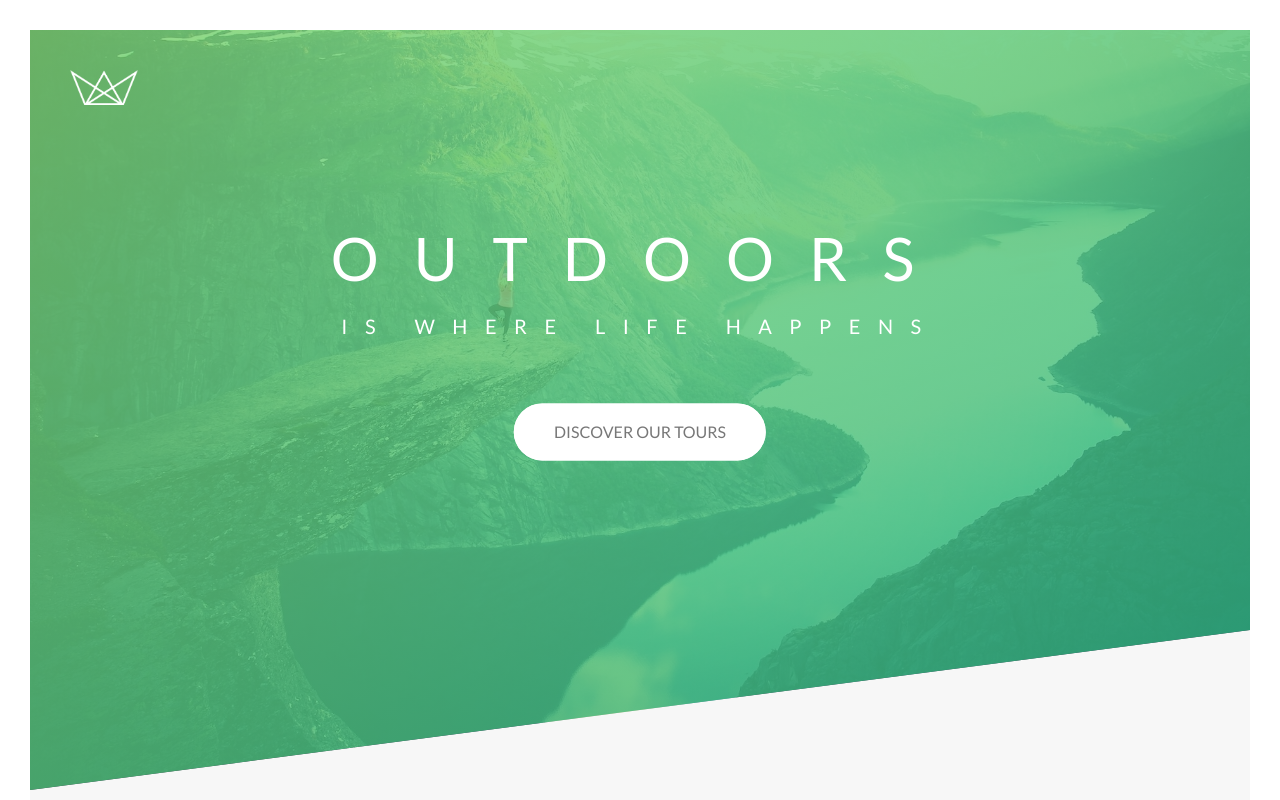
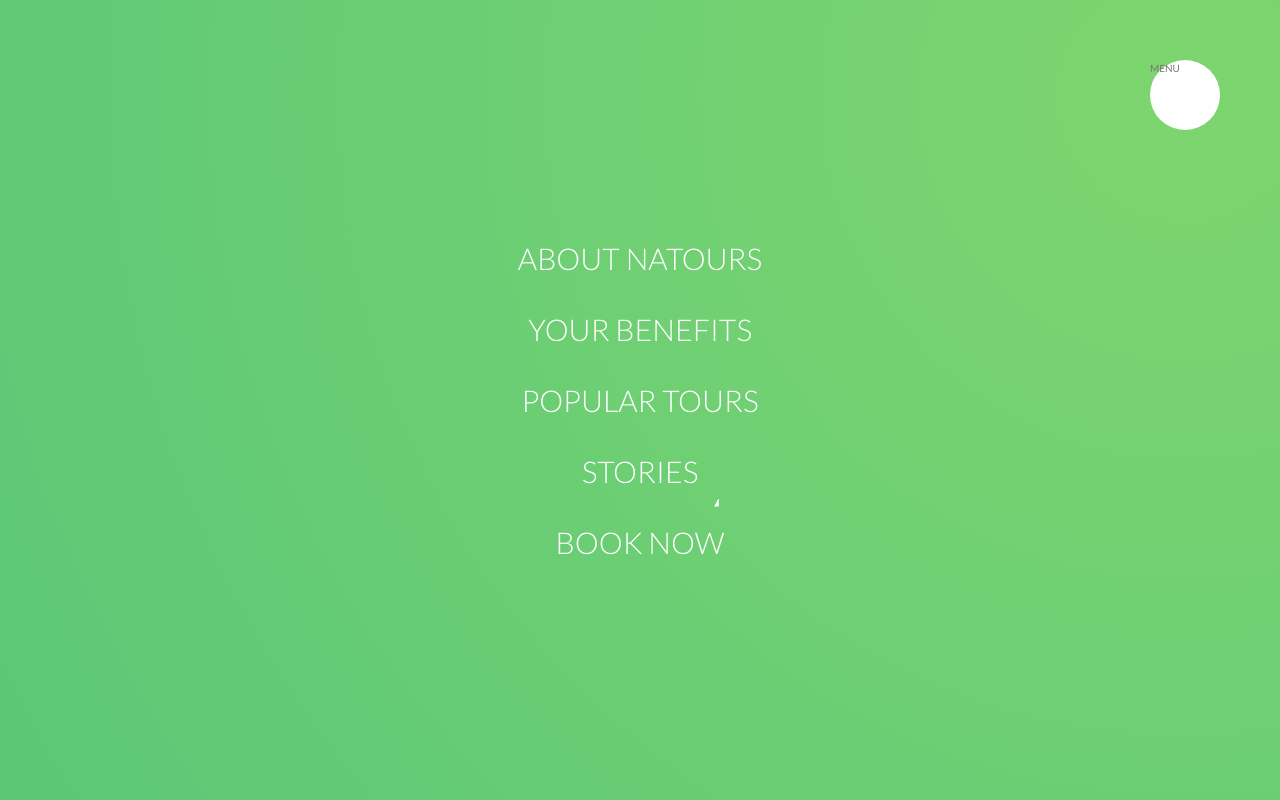
Before and after one commit to KelvinMitaki/CSS_BASICS, a website: page index.html in a window 1280 px wide. Shown: the top 800 px of the page. Drawn offline with Linux system fonts and the light colour scheme.

Commit message:
wired up basic navigation

```diff
--- a/index.html
+++ b/index.html
@@ -17,6 +17,30 @@
     <title>Natours | Exciting tours for adventurous people</title>
   </head>
   <body>
+    <div class="navigation">
+      <input type="checkbox" id="navi-toggle" class="navigation__checkbox" />
+      <label for="navi-toggle" class="navigation__button">MENU</label>
+      <div class="navigation__background">&nbsp;</div>
+      <nav class="navigation__nav">
+        <ul class="navigation__list">
+          <li class="navigation__item">
+            <a href="#" class="navigation__link">about natours</a>
+          </li>
+          <li class="navigation__item">
+            <a href="#" class="navigation__link">your benefits</a>
+          </li>
+          <li class="navigation__item">
+            <a href="#" class="navigation__link">popular tours</a>
+          </li>
+          <li class="navigation__item">
+            <a href="#" class="navigation__link">stories</a>
+          </li>
+          <li class="navigation__item">
+            <a href="#" class="navigation__link">book now</a>
+          </li>
+        </ul>
+      </nav>
+    </div>
     <header class="header">
       <div class="header__logo-box">
         <img src="./img/logo-white.png" alt="Logo" class="header__logo" />
--- /dev/null
+++ b/sass/layout/_navigation.scss
@@ -0,0 +1,78 @@
+.navigation {
+  &__checkbox {
+    display: none;
+  }
+  &__button {
+    background-color: $color-white;
+    height: 7rem;
+    width: 7rem;
+    border-radius: 50%;
+    position: fixed;
+    top: 6rem;
+    right: 6rem;
+    z-index: 2000;
+    transition: all 0.9s;
+  }
+  //   &__button:active ~ &__background {
+  //     transform: scale(80);
+  //   }
+  &__background {
+    transition: all 0.9s;
+    height: 6rem;
+    width: 6rem;
+    border-radius: 50%;
+    background-image: radial-gradient(
+      $color-primary-light,
+      $color-primary-dark
+    );
+    position: fixed;
+    top: 6.5rem;
+    right: 6.5rem;
+    z-index: 1000;
+    transform: scale(80);
+  }
+  &__nav {
+    height: 100vh;
+    width: 100%;
+    position: fixed;
+    top: 0;
+    right: 0;
+    z-index: 1500;
+  }
+  &__list {
+    position: absolute;
+    top: 50%;
+    left: 50%;
+    transform: translate(-50%, -50%);
+    text-align: center;
+  }
+  &__item {
+    list-style: none;
+  }
+  &__link {
+    &:link,
+    &:visited {
+      display: inline-block;
+      text-decoration: none;
+      text-transform: uppercase;
+      font-size: 3rem;
+      font-weight: 300;
+      padding: 1rem 2rem;
+      color: $color-white;
+      background-image: linear-gradient(
+        120deg,
+        transparent 0%,
+        transparent 50%,
+        $color-white 50%
+      );
+      background-size: 220%;
+      transition: all 0.4s;
+    }
+    &:hover,
+    &:active {
+      background-position: 100%;
+      color: $color-primary;
+      transform: translateX(1rem);
+    }
+  }
+}
--- a/sass/main.scss
+++ b/sass/main.scss
@@ -10,6 +10,7 @@
 @import "./components/button";
 @import "./layout/header";
 @import "./layout/grid";
+@import "./layout/navigation";
 @import "./components/composition";
 @import "./components/feature-box";
 @import "./components/card";
```
Also changed, not shown: css/style.css.
